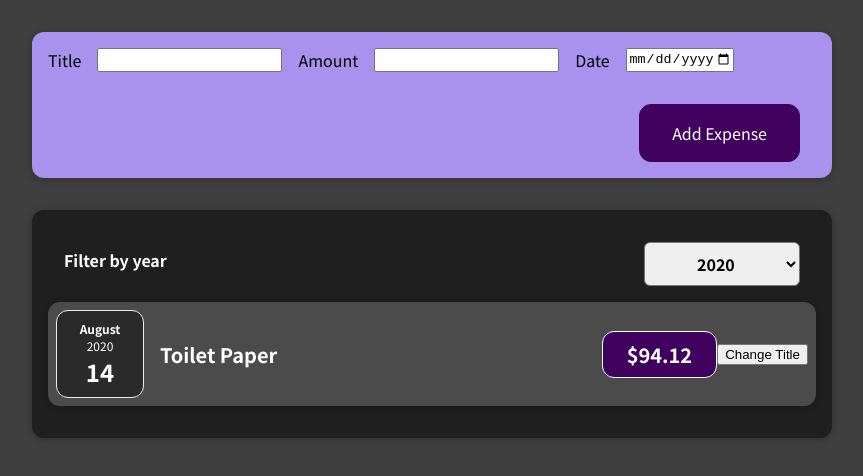
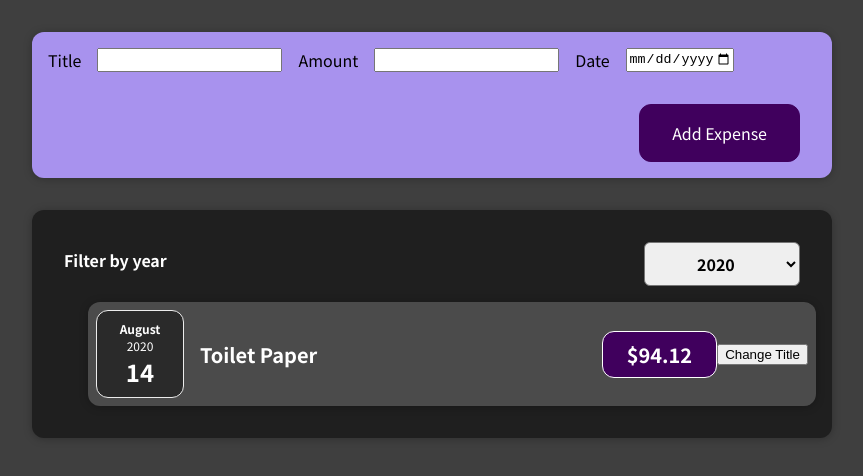
Before and after one commit to abby-winn/ReactActivityRepo, a React (Create React App) app in the folder 01-starting-setup/: page / in a window 1280 px wide. Shown: the top 476 px of the page, without its empty margins (208-1071 px from the left). Built offline with nearby package versions, Linux system fonts and the light colour scheme.

Commit message:
more stuff

```diff
--- a/01-starting-setup/src/Components/ExpenseItem.js
+++ b/01-starting-setup/src/Components/ExpenseItem.js
@@ -2,6 +2,7 @@
 import "./ExpenseItem.css";
 import ExpenseDate from "./ExpenseDate";
 import Card from "./Card.js";
+import ExpenseList from "./ExpenseList.js";
 
 function ExpenseItem(props) {
 
--- /dev/null
+++ b/01-starting-setup/src/Components/ExpenseList.css
@@ -0,0 +1,9 @@
+.expenses-list {
+    list-style: none;
+    padding: 0;
+  }
+
+  .expenses-list__fallback {
+    color: white;
+    text-align: center;
+  }
--- /dev/null
+++ b/01-starting-setup/src/Components/ExpenseList.js
@@ -0,0 +1,23 @@
+import React from "react";
+import "./ExpenseList.css";
+import ExpenseItem from "./ExpenseItem";
+
+function ExpenseList(props) {
+  if (props.items.length === 0) {
+    return <h2 className="expenses-list__fallback">Found no expenses.</h2>;
+  }
+  return (
+    <ul className="expense-list">
+      {props.items.map((expensesElement) => (
+        <ExpenseItem
+          key={expensesElement.id}
+          title={expensesElement.title}
+          amount={expensesElement.amount}
+          date={expensesElement.date}
+        ></ExpenseItem>
+      ))}
+    </ul>
+  );
+}
+
+export default ExpenseList;
--- a/01-starting-setup/src/Components/Expenses.js
+++ b/01-starting-setup/src/Components/Expenses.js
@@ -1,8 +1,8 @@
 import React, { useState } from "react";
 import "./Expenses.css";
-import ExpenseItem from "./ExpenseItem";
 import Card from "./Card.js";
 import ExpensesFilter from "./NewExpense/ExpensesFilter.js";
+import ExpenseList from "./ExpenseList.js";
 
 function Expenses(props) {
   const [filteredYear, setFilteredYear] = useState("2020");
@@ -21,14 +21,7 @@
         selected={filteredYear}
         onFilterChange={filterChangeHandler}
       ></ExpensesFilter>
-      {filteredExpenses.map((expensesElement) => (
-        <ExpenseItem
-          key={expensesElement.id}
-          title={expensesElement.title}
-          amount={expensesElement.amount}
-          date={expensesElement.date}
-        ></ExpenseItem>
-      ))}
+      <ExpenseList items={filteredExpenses}></ExpenseList>
     </Card>
   );
 }
```
